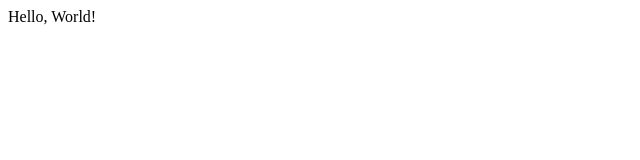
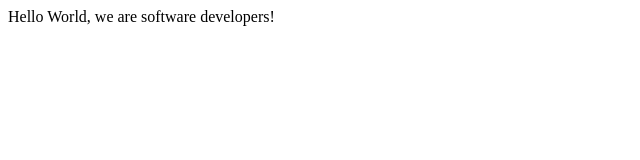
Before and after one commit to kiplimoarapboor/microverse_trials, a plain HTML site: page index.html in a window 1280 px wide. Shown: the whole page, without its empty margins (0-640 px from the left). Drawn offline with Linux system fonts and the light colour scheme.

Commit message:
change the body content

```diff
--- a/index.html
+++ b/index.html
@@ -9,7 +9,7 @@
 
 <body>
   <script src="https://cdn.freecodecamp.org/testable-projects-fcc/v1/bundle.js"></script>
-  Hello, World!
+  Hello World, we are software developers!
   <!--
 
     Hello Camper!
```
